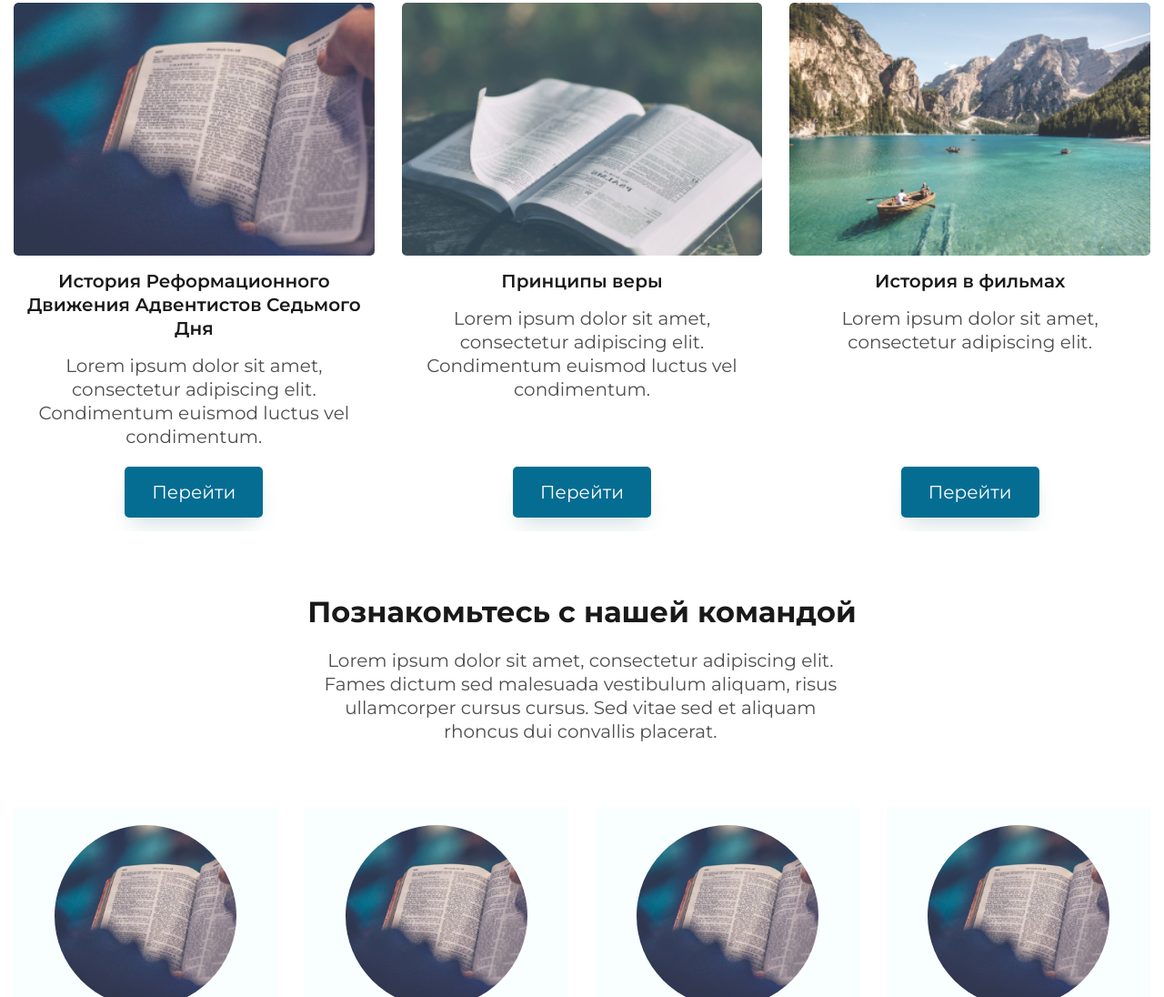
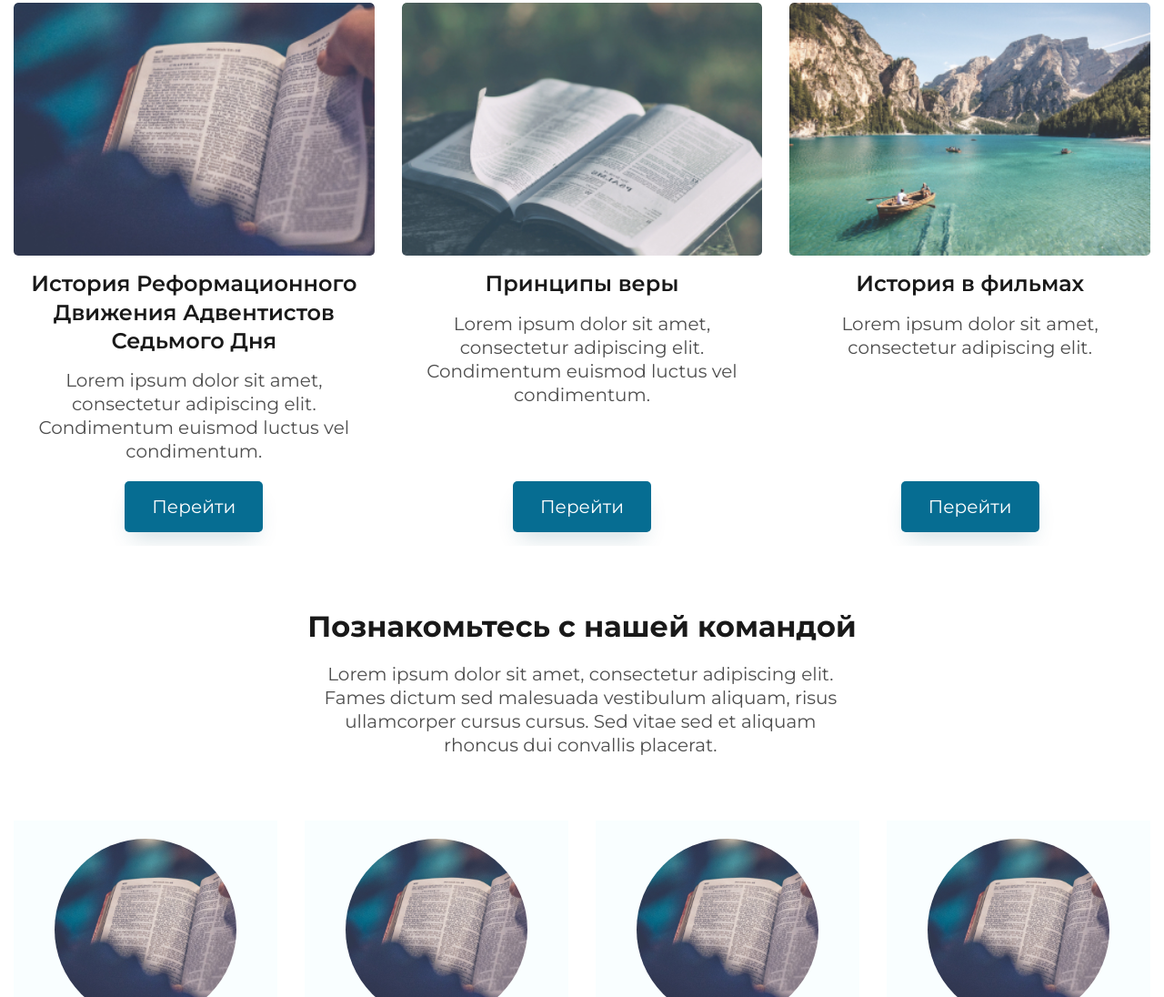
Before and after one commit to respectket/asdrd-site, a plain HTML site: page church.html in a window 1280 px wide. Shown: the part 1035-2131 px from the top of the page at 91% size. Drawn offline with Linux system fonts and the light colour scheme.

Commit message:
Add files via upload

```diff
--- a/css/style.css
+++ b/css/style.css
@@ -50,8 +50,8 @@
   color: #191919;
 }
 
-.titles-h4, .faq__question, .contacts-data__heading, .question__heading {
-  font-size: 1.125rem;
+.titles-h4, .faq__question, .contacts-data__heading, .question__heading, .church-card__body h4 {
+  font-size: 1.5rem;
   font-weight: 600;
   color: #191919;
 }
@@ -1144,8 +1144,6 @@ body {
   align-items: center;
 }
 .church-card__body h4 {
-  font-size: 20px;
-  font-weight: 600;
   text-align: center;
   margin-bottom: 15px;
 }
```
